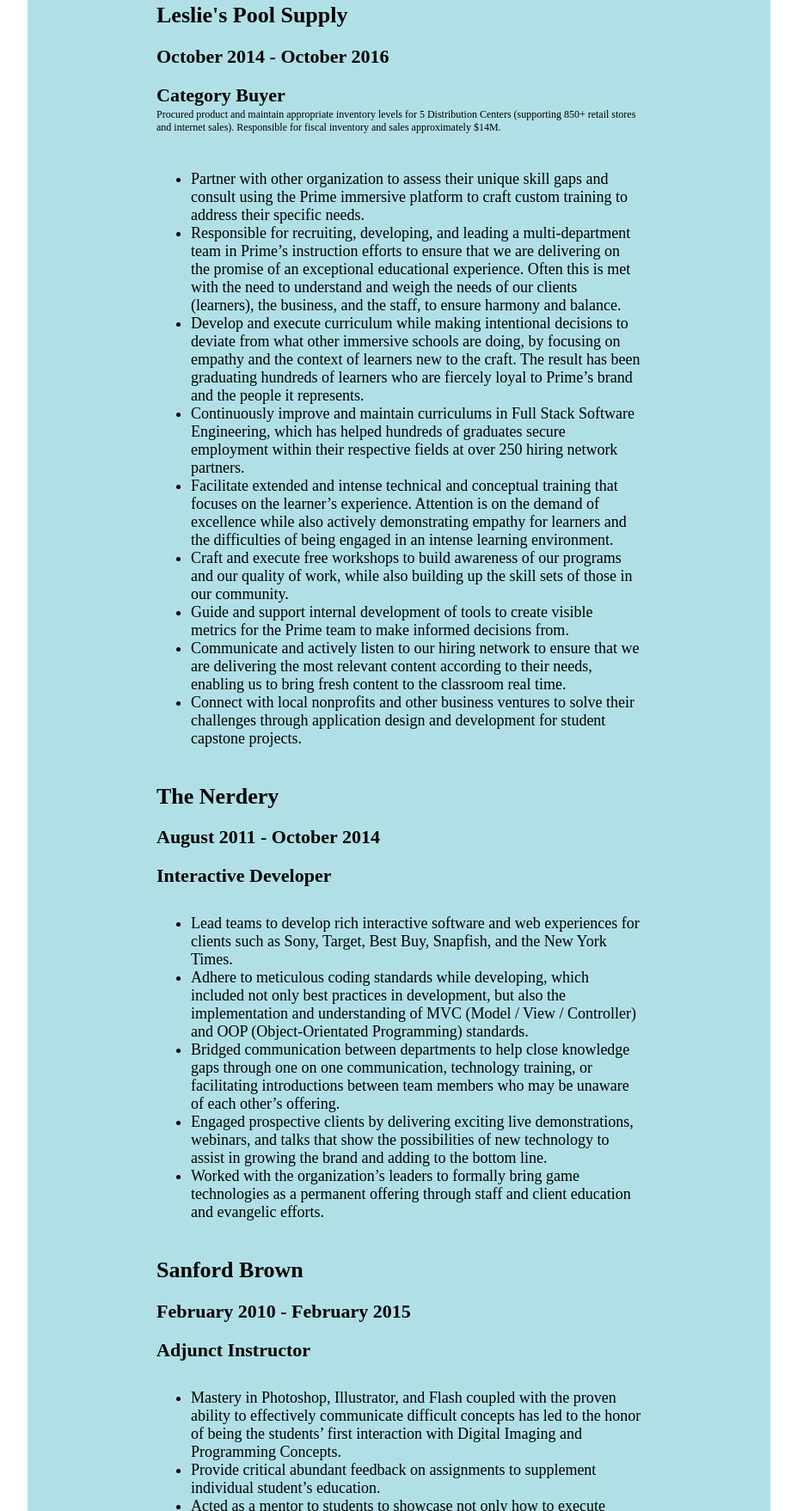
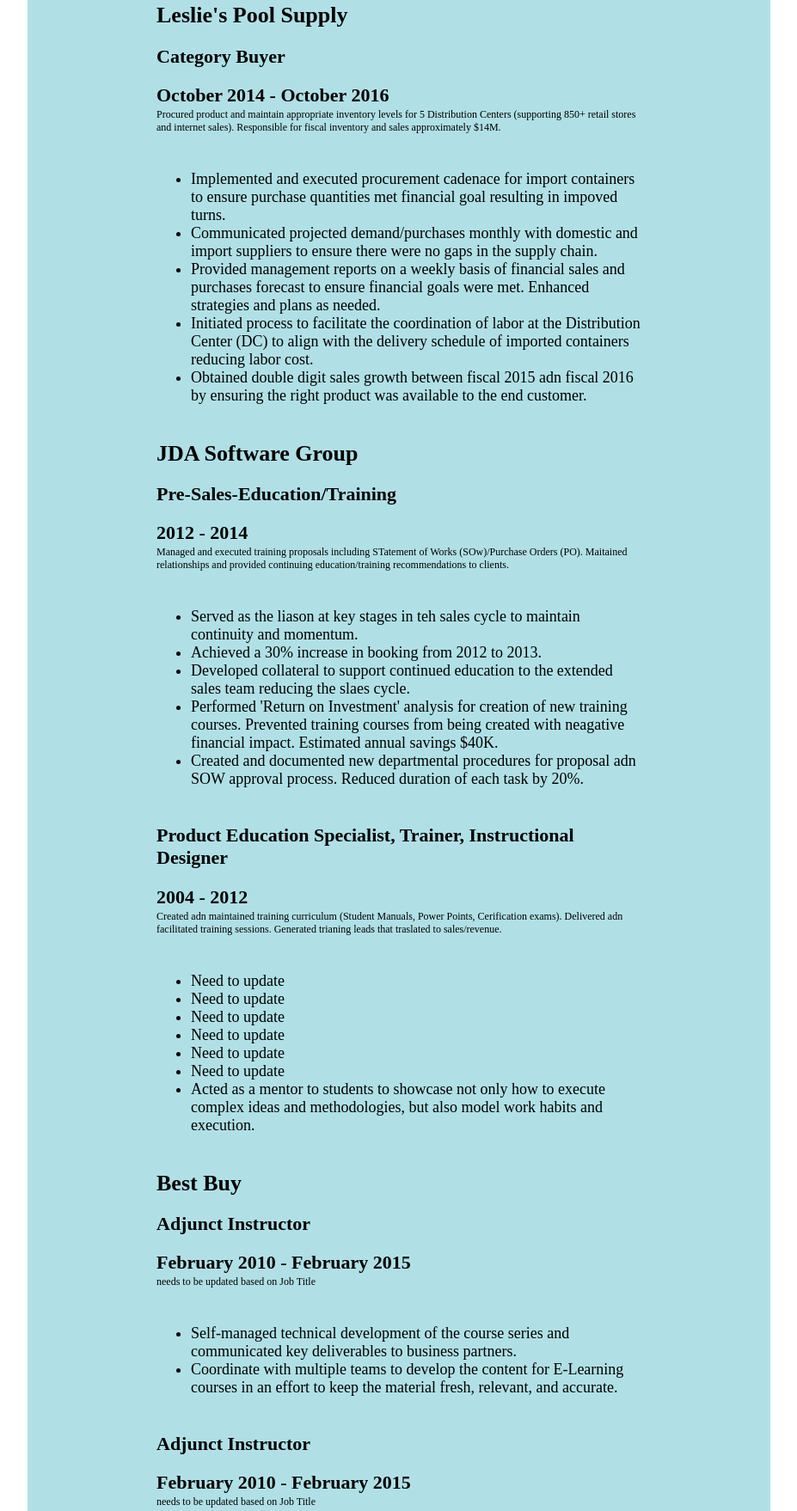
Before and after one commit to ltieshue/ltieshue.github.io, a plain HTML site: page index.html in a window 1280 px wide. Shown: the part 890-2648 px from the top of the page at 86% size, without its empty margins (176-1103 px from the left). Drawn offline with Linux system fonts and the light colour scheme.

Commit message:
Update index.html

```diff
--- a/index.html
+++ b/index.html
@@ -28,13 +28,13 @@
         <div id="content-prime">
           <h3>Vaco</h3>
           <div class="block-date">
-              <h4>October 2016 - Current</h4>
-              <h4>Contractor-Software Consultant, Project Lead, Trainer (for JDA Replenishment Software)</h4>
+                <h4>Contractor-Software Consultant, Project Lead, Trainer (for JDA Replenishment Software)</h4>
+		  <h4>October 2016 - Current</h4>
 		 <p>Manage assigned customers' requirements including but not limited to: training, coaching, consulting, advising and project management.  Cultivated relationships. Met individiual project requirements (i.e. time budgets, formal reports).  Focus on the customers' goals and prescribed additional services when suitable.</p>
           </div>
           <div class"block-content">
               <ul>
-                <li>Lead 6 month sofrware upgrade project from Desing Sessions to User Acceptance Testing (UTA).</li>
+                <li>Lead 6 month sofrware upgrade project from Desing Sessions to User Acceptance Testing (UAT).</li>
 		<li>Performed Functional Health Check of the system.  Documented and provided a formal report of findings including recommendations for improvements and a plan of action to implement.</li>
 		<li>Created customer centric User Guides to reduce the learning curve and to allow new users to be more efficient.</li>
 		<li>Delivered multiple day training and coaching sessions.  Immediately upon completion of sessions students were better prepared for their roles.</li>
@@ -46,53 +46,53 @@
         <div id="content-prime">
           <h3>Leslie's Pool Supply</h3>
           <div class="block-date">
-              <h4>October 2014 - October 2016</h4>
-              <h4>Category Buyer</h4>
+                  <h4>Category Buyer</h4>
+		  <h4>October 2014 - October 2016</h4>
               <p>Procured product and maintain appropriate inventory levels for 5 Distribution Centers (supporting 850+ retail stores and internet sales). Responsible for fiscal inventory and sales approximately $14M.</p>
           </div>
           <div class"block-content">
               <ul>
-                <li>Partner with other organization to assess their unique skill gaps and consult using the Prime immersive platform to craft custom training to address their specific needs.</li>
-                <li>Responsible for recruiting, developing, and leading a multi-department team in Prime’s instruction efforts to ensure that we are delivering on the promise of an exceptional educational experience. Often this is met with the need to understand and weigh the needs of our clients (learners), the business, and the staff, to ensure harmony and balance.</li>
-                <li>Develop and execute curriculum while making intentional decisions to deviate from what other immersive schools are doing, by focusing on empathy and the context of learners new to the craft. The result has been graduating hundreds of learners who are fiercely loyal to Prime’s brand and the people it represents.</li>
-                <li>Continuously improve and maintain curriculums in Full Stack Software Engineering, which has helped hundreds of graduates secure employment within their respective fields at over 250 hiring network partners.</li>
-                <li>Facilitate extended and intense technical and conceptual training that focuses on the learner’s experience. Attention is on the demand of excellence while also actively demonstrating empathy for learners and the difficulties of being engaged in an intense learning environment.</li>
-                <li>Craft and execute free workshops to build awareness of our programs and our quality of work, while also building up the skill sets of those in our community.</li>
-                <li>Guide and support internal development of tools to create visible metrics for the Prime team to make informed decisions from.</li>
-                <li>Communicate and actively listen to our hiring network to ensure that we are delivering the most relevant content according to their needs, enabling us to bring fresh content to the classroom real time.</li>
-                <li>Connect with local nonprofits and other business ventures to solve their challenges through application design and development for student capstone projects.</li>
-              </ul>
+                <li>Implemented and executed procurement cadenace for import containers to ensure purchase quantities met financial goal resulting in impoved turns.</li>
+                <li>Communicated projected demand/purchases monthly with domestic and import suppliers to ensure there were no gaps in the supply chain.</li>
+                <li>Provided management reports on a weekly basis of financial sales and purchases forecast to ensure financial goals were met.  Enhanced strategies and plans as needed.</li>
+                <li>Initiated process to facilitate the coordination of labor at the Distribution Center (DC) to align with the delivery schedule of imported containers reducing labor cost.</li>
+                <li>Obtained double digit sales growth between fiscal 2015 adn fiscal 2016 by ensuring the right product was available to the end customer.</li>
+                          </ul>
           </div>
         </div>
 
         <div id="content-nerdery">
-          <h3>The Nerdery</h3>
+          <h3>JDA Software Group</h3>
           <div class="block-date">
-              <h4>August 2011 - October 2014</h4>
-              <h4>Interactive Developer</h4>
-
+              <h4>Pre-Sales-Education/Training</h4>
+	      <h4>2012 - 2014</h4>
+  <p>Managed and executed training proposals including STatement of Works (SOw)/Purchase Orders (PO).  Maitained relationships and provided continuing education/training recommendations to clients.</p>
           </div>
           <div class"block-content">
               <ul>
-                <li>Lead teams to develop rich interactive software and web experiences for clients such as Sony, Target, Best Buy, Snapfish, and the New York Times.</li>
-                <li>Adhere to meticulous coding standards while developing, which included not only best practices in development, but also the implementation and understanding of MVC (Model / View / Controller) and OOP (Object-Orientated Programming) standards.</li>
-                <li>Bridged communication between departments to help close knowledge gaps through one on one communication, technology training, or facilitating introductions between team members who may be unaware of each other’s offering.</li>
-                <li>Engaged prospective clients by delivering exciting live demonstrations, webinars, and talks that show the possibilities of new technology to assist in growing the brand and adding to the bottom line.</li>
-                <li>Worked with the organization’s leaders to formally bring game technologies as a permanent offering through staff and client education and evangelic efforts.</li>
+                <li>Served as the liason at key stages in teh sales cycle to maintain continuity and momentum.</li>
+                <li>Achieved a 30% increase in booking from 2012 to 2013.</li>
+                <li>Developed collateral to support continued education to the extended sales team reducing the slaes cycle.</li>
+                <li>Performed 'Return on Investment' analysis for creation of new training courses. Prevented training courses from being created with neagative financial impact. Estimated annual savings $40K.</li>
+                <li>Created and documented new departmental procedures for proposal adn SOW approval process. Reduced duration of each task by 20%.</li>
               </ul>
           </div>
         </div>
 
         <div id="content-sanford">
-          <h3>Sanford Brown</h3>
-          <div class="block-date">
-              <h4>February 2010 - February 2015</h4>
-              <h4>Adjunct Instructor</h4>
+                   <div class="block-date">
+                  <h4>Product Education Specialist, Trainer, Instructional Designer</h4>
+		  <h4>2004 - 2012</h4>
+		  <p>Created adn maintained training curriculum (Student Manuals, Power Points, Cerification exams). Delivered adn facilitated training sessions.  Generated trianing leads that traslated to sales/revenue.</p>
           </div>
           <div class"block-content">
               <ul>
-                <li>Mastery in Photoshop, Illustrator, and Flash coupled with the proven ability to effectively communicate difficult concepts has led to the honor of being the students’ first interaction with Digital Imaging and Programming Concepts.</li>
-                <li>Provide critical abundant feedback on assignments to supplement individual student’s education.</li>
+                <li>Need to update</li>
+                <li>Need to update</li>
+	      	<li>Need to update</li>
+		<li>Need to update</li>
+		<li>Need to update</li>
+		<li>Need to update</li>
                 <li>Acted as a mentor to students to showcase not only how to execute complex ideas and methodologies, but also model work habits and execution.</li>
               </ul>
           </div>
@@ -101,8 +101,9 @@
         <div id="content-bestbuy">
           <h3>Best Buy</h3>
           <div class="block-date">
-              <h4>August 2010 - 2011</h4>
-              <h4>Interactive Content Developer</h4>
+               <h4>Adjunct Instructor</h4>
+		  <h4>February 2010 - February 2015</h4>
+		  <p>needs to be updated based on Job Title</p>
           </div>
           <div class"block-content">
               <ul>
@@ -113,8 +114,9 @@
           </div>
 
           <div class="block-date">
-              <h4>Febrary 2010 - August 2010</h4>
-              <h4>Training Specialist</h4>
+               <h4>Adjunct Instructor</h4>
+		  <h4>February 2010 - February 2015</h4>
+		  <p>needs to be updated based on Job Title</p>
           </div>
           <div class"block-content">
               <ul>
```
